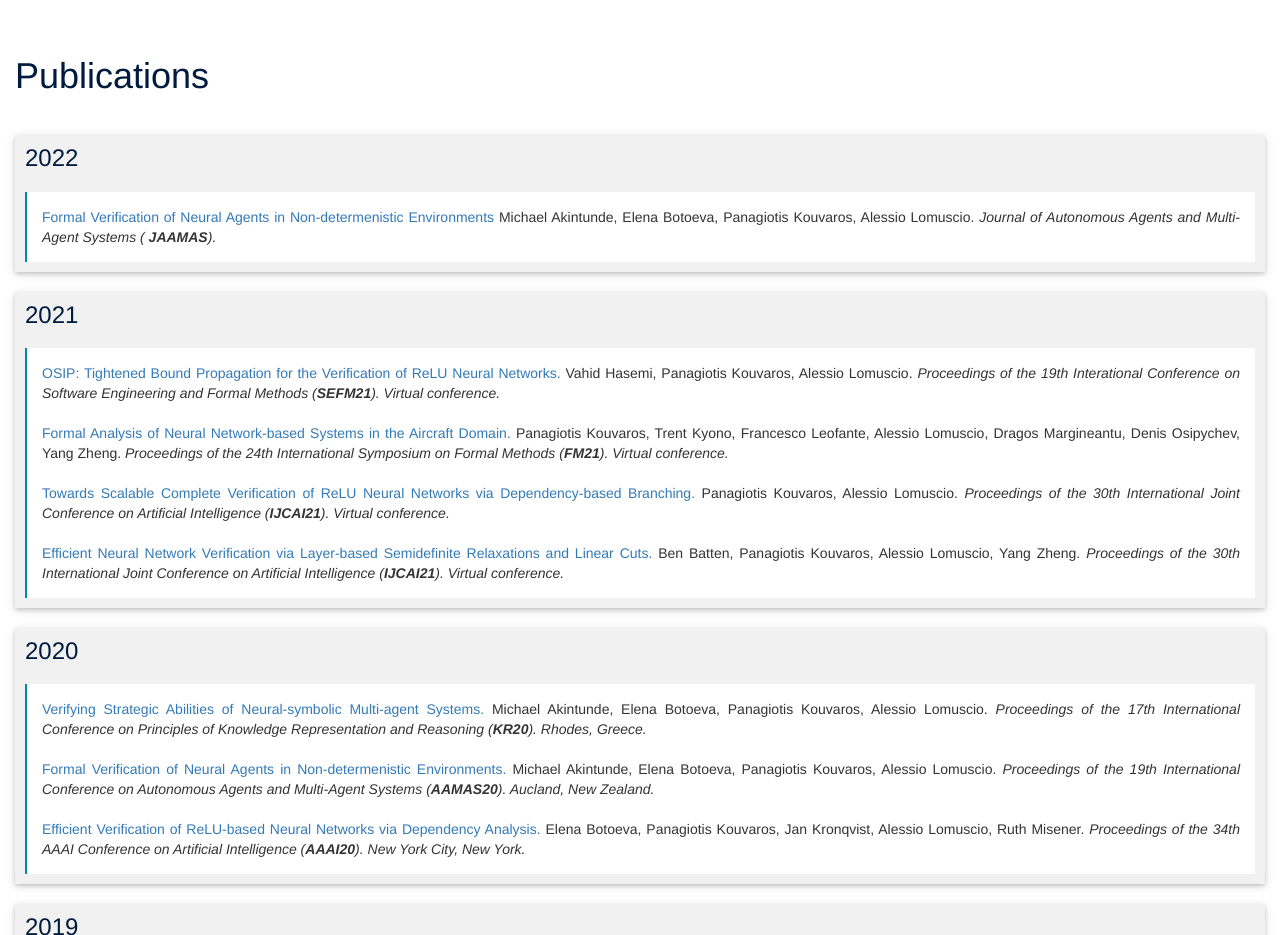
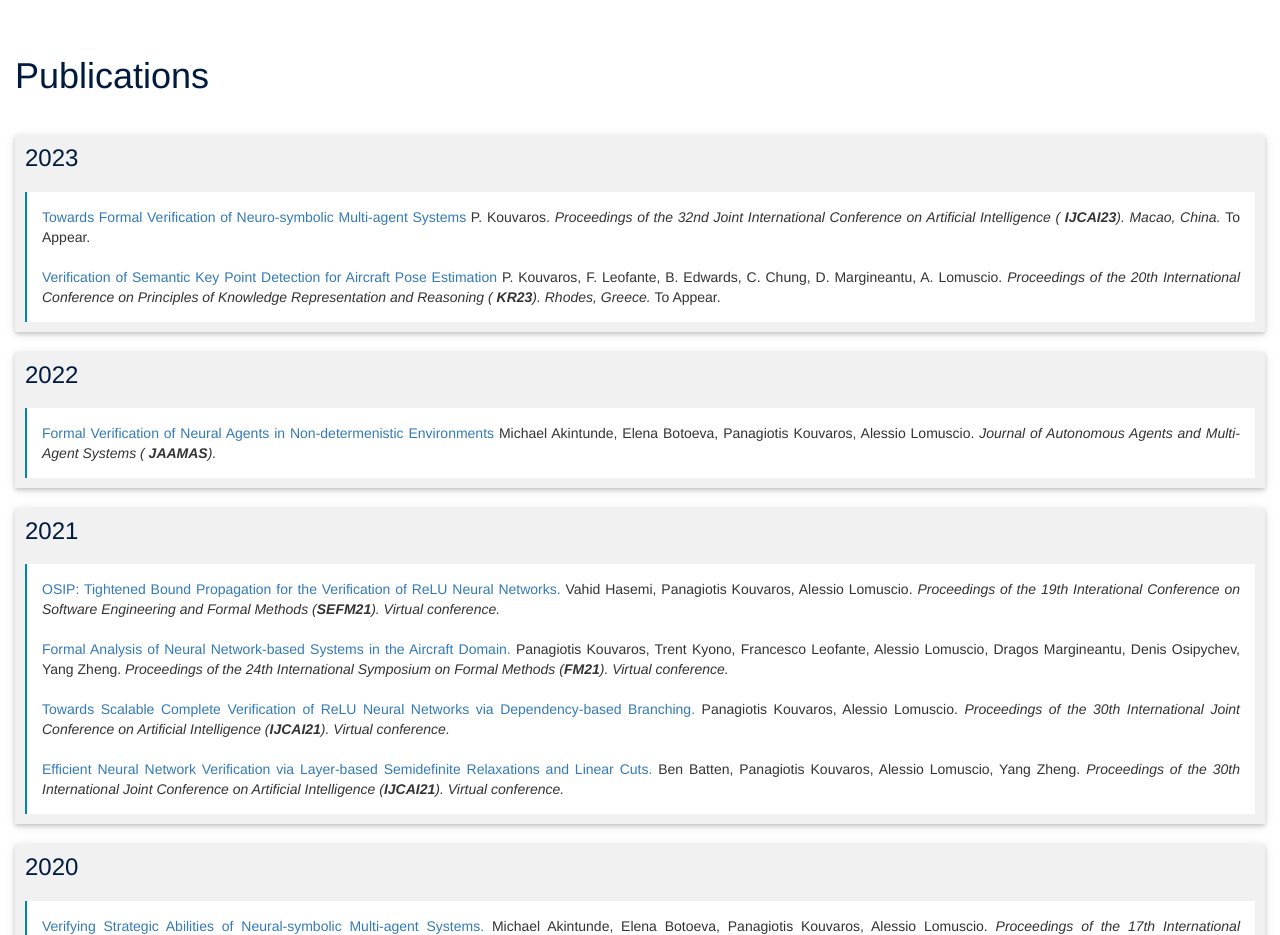
Before and after one commit to pkouvaros/pkouvaros.github.io, a plain HTML site: page index.html in a window 1280 px wide. Shown: the part 800-1735 px from the top of the page. Drawn offline with nearby package versions, Linux system fonts and the light colour scheme.

Commit message:
added pubs

```diff
--- a/index.html
+++ b/index.html
@@ -174,6 +174,30 @@ engine of Safe Intelligence, where I partly work as a Senior Research Engineer.
      *******************************************************************-->
 <div class="container-fluid" id="publications">
 	<header> <h1>Publications</h1> </header>
+
+
+	<div class="pub-year" id="pubs-2023">
+	<h3 class="pub-year-header"> 2023 </h3>
+	<div class="pub-year-container">
+
+	<div class="pub-item">
+        <a href="">
+        Towards Formal Verification of Neuro-symbolic Multi-agent Systems
+        </a>
+        P. Kouvaros.
+		 <em> Proceedings of the 32nd Joint International Conference on Artificial Intelligence
+		(<strong> IJCAI23</strong>).   Macao, China.  </em> To Appear.
+    </div>
+	<div class="pub-item">
+        <a href="">
+        Verification of Semantic Key Point Detection for Aircraft Pose Estimation
+        </a>
+        P. Kouvaros, F. Leofante, B. Edwards, C. Chung, D. Margineantu, A. Lomuscio.
+		 <em> Proceedings of the 20th International Conference on Principles of Knowledge Representation and Reasoning
+		(<strong> KR23</strong>).   Rhodes, Greece.  </em> To Appear.
+    </div>
+    </div>
+	</div>
 
 
 	<div class="pub-year" id="pubs-2022">
```
